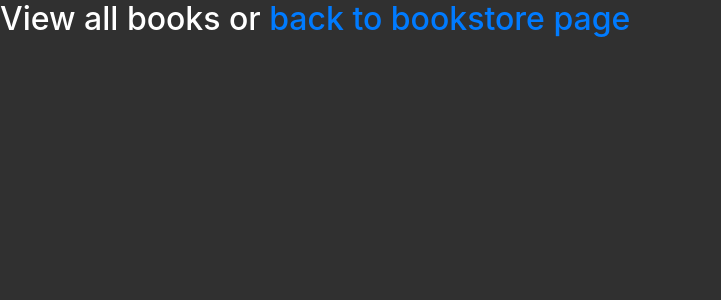
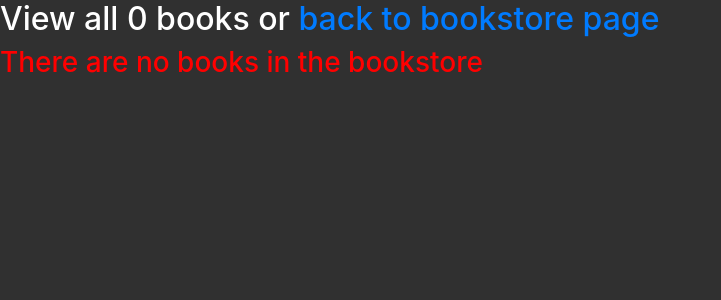
Before and after one commit to KamilBienias/my-first-blog, a Django app: page /bookstore/book/all/ in a window 1280 px wide. Shown: the top 300 px of the page, without its empty margins (0-721 px from the left). Run offline with Django 3.2, Linux system fonts and the light colour scheme; data that the repository does not hold is empty; some libraries are stand-ins or nearby versions.

Commit message:
counts the number of displayed items. If no items then empty tag

```diff
--- a/bookstore/templates/bookstore/books/allbooks.html
+++ b/bookstore/templates/bookstore/books/allbooks.html
@@ -1,7 +1,7 @@
 {% extends 'bookstore/base.html' %}
 
 {% block content %}
-    <h2> View all books or <a href="/bookstore">back to bookstore page</a></h2>
+    <h2> View all {{ books.count }} books or <a href="/bookstore">back to bookstore page</a></h2>
 
     {% for book in books %}
         <div>
@@ -15,5 +15,9 @@
 
             **************************************************************************************************************************************************
         </div>
+    {% empty %}
+        <div>
+            <h3 style="color: red">There are no books in the bookstore</h3>
+        </div>
     {% endfor %}
 {% endblock %}
--- a/bookstore/templates/bookstore/customers/allcustomers.html
+++ b/bookstore/templates/bookstore/customers/allcustomers.html
@@ -1,7 +1,7 @@
 {% extends 'bookstore/base.html' %}
 
 {% block content %}
-    <h2> View all customers or <a href="/bookstore">back to bookstore page</a></h2>
+    <h2> View all {{ customers.count }} customers or <a href="/bookstore">back to bookstore page</a></h2>
 
     {% for customer in customers %}
         <div>
@@ -13,5 +13,9 @@
             <p><a href={{customer.id}}>Show all books bought by customer with id {{ customer.id }} </a><p/>
             **************************************************************************************************************************************************
         </div>
+    {% empty %}
+        <div>
+            <h3 style="color: red">No customers in the bookstore</h3>
+        </div>
     {% endfor %}
 {% endblock %}
--- a/bookstore/templates/bookstore/customers/boughtbooks.html
+++ b/bookstore/templates/bookstore/customers/boughtbooks.html
@@ -1,7 +1,7 @@
 {% extends 'bookstore/base.html' %}
 
 {% block content %}
-    <h2> View all books of {{ selected_customer.first_name }} {{ selected_customer.last_name }} or <a href="/bookstore/customer/all">back to all customers</a></h2>
+    <h2> View all {{ books.count }} books of {{ selected_customer.first_name }} {{ selected_customer.last_name }} or <a href="/bookstore/customer/all">back to all customers</a></h2>
 
     {% for book in books %}
         <div>
@@ -17,7 +17,7 @@
         </div>
     {% empty %}
         <div>
-            <h3 style="color: red">There is no books of that customer</h3>
+            <h3 style="color: red">There are no books for this customer</h3>
         </div>
     {% endfor %}
 {% endblock %}
```
